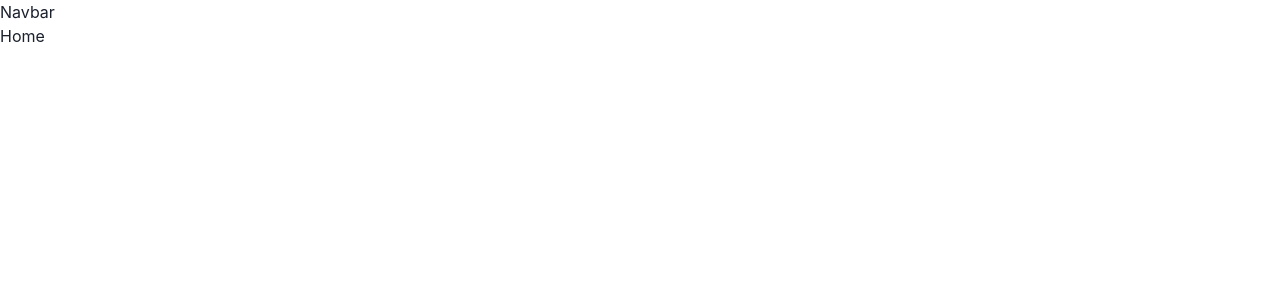
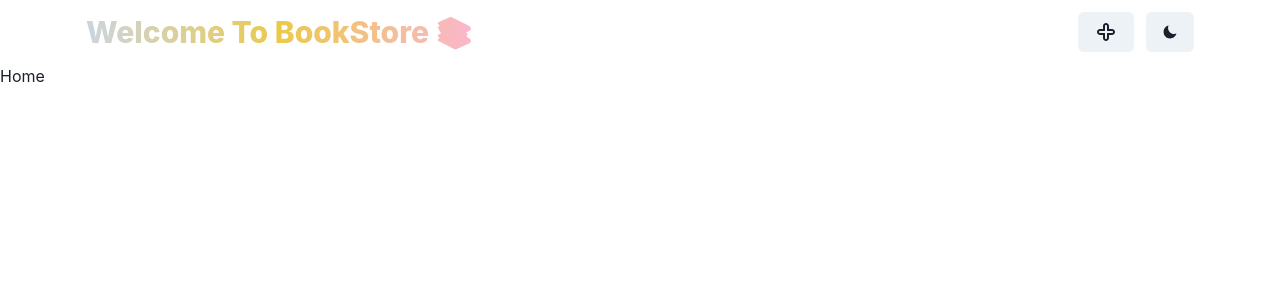
Before and after one commit to aliwert/mern-bookstore, a React (Vite) app in the folder frontend/: page / in a window 1280 px wide. Shown: the top 300 px of the page. Built offline with nearby package versions, Linux system fonts and the light colour scheme.

Commit message:
feat: navbar

```diff
--- a/frontend/package.json
+++ b/frontend/package.json
@@ -16,6 +16,7 @@
     "framer-motion": "^11.3.28",
     "react": "^18.3.1",
     "react-dom": "^18.3.1",
+    "react-icons": "^5.3.0",
     "react-router-dom": "^6.26.1"
   },
   "devDependencies": {
--- a/frontend/src/components/Navbar.jsx
+++ b/frontend/src/components/Navbar.jsx
@@ -1,5 +1,44 @@
+import { Button, useColorMode } from "@chakra-ui/react";
+import { Container, Flex, HStack, Text } from "@chakra-ui/react";
+import { Link } from "react-router-dom";
+import { IoMdMoon } from "react-icons/io";
+import { FaSun } from "react-icons/fa";
+import { TiPlusOutline } from "react-icons/ti";
+
 const Navbar = () => {
-  return <div>Navbar</div>;
+  const { colorMode, toggleColorMode } = useColorMode();
+  return (
+    <Container maxW={"1140px"} px={4}>
+      <Flex
+        h={16}
+        alignItems={"center"}
+        justifyContent={"space-between"}
+        flexDir={{ base: "column", sm: "row" }}
+      >
+        <Text
+          bgGradient="linear(to-r, gray.300, yellow.400, pink.200)"
+          bgClip="text"
+          fontSize="3xl"
+          fontWeight="extrabold"
+        >
+          <Link to={"/"}>
+            Welcome To BookStore <span>📚</span>
+          </Link>
+        </Text>
+
+        <HStack spacing={3} alignItems={"center"}>
+          <Link to={"/create"}>
+            <Button>
+              <TiPlusOutline fontSize={"24px"} />
+            </Button>
+          </Link>
+          <Button onClick={toggleColorMode}>
+            {colorMode === "light" ? <IoMdMoon /> : <FaSun size="20" />}
+          </Button>
+        </HStack>
+      </Flex>
+    </Container>
+  );
 };
 
 export default Navbar;
```
Also changed, not shown: 1 other file (tests, documents, lock files or other folders).
